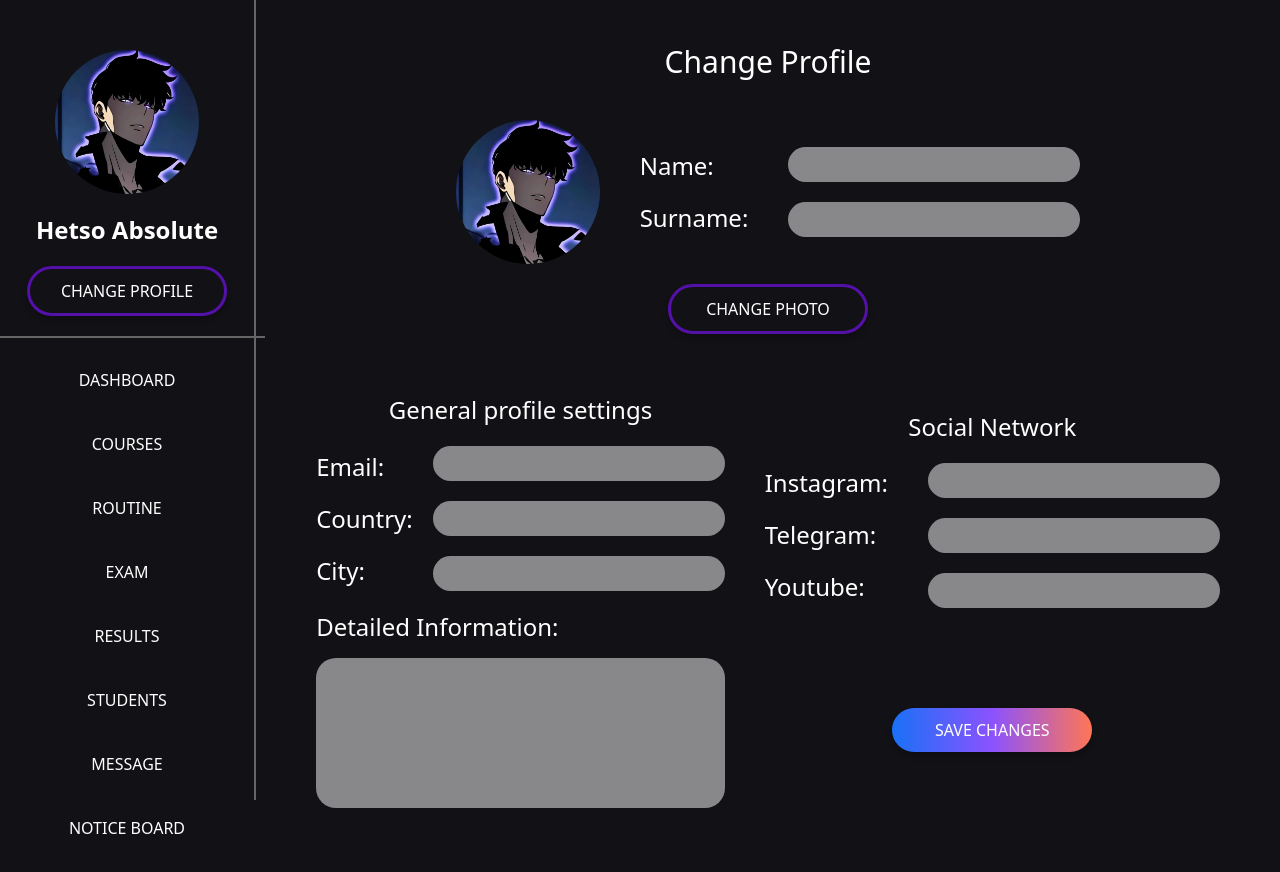
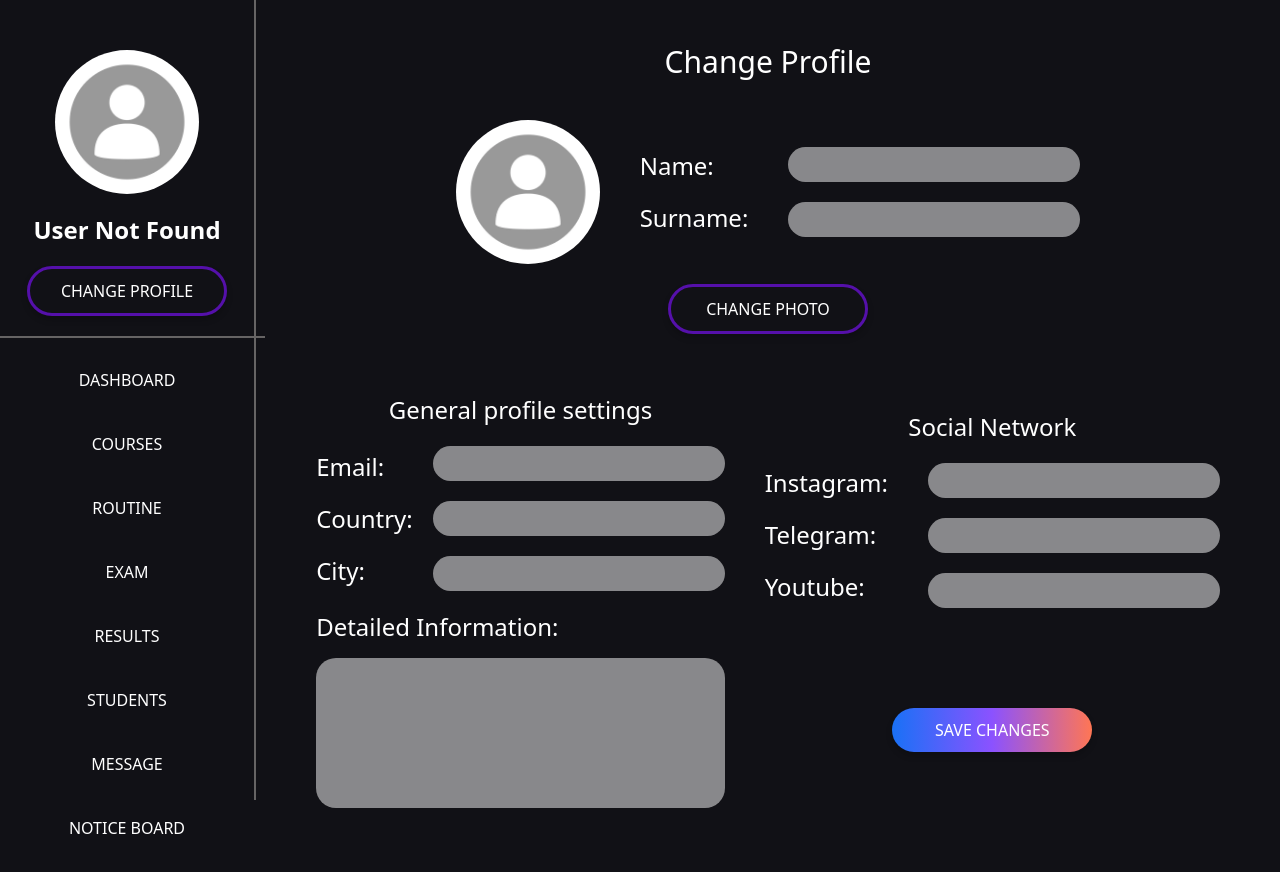
Before and after one commit to xHetso/online-school-front-vue, a Vue app: page /profile in a window 1280 px wide. Built offline with nearby package versions, Linux system fonts and the light colour scheme; no server answers.

Commit message:
Refactor NavProfile.vue and Auth.vue components

```diff
--- a/src/components/Navigation/NavProfile.vue
+++ b/src/components/Navigation/NavProfile.vue
@@ -1,14 +1,29 @@
-<script setup></script>
+<script setup>
+import { ref, onMounted } from 'vue';
+
+const userName = ref('Loading...');
+
+onMounted(() => {
+  const userStr = localStorage.getItem('user');
+  if (userStr) {
+    const user = JSON.parse(userStr);
+    userName.value = `${user.name} ${user.surname}`;
+  } else {
+    userName.value = "User Not Found";
+  }
+});
+</script>
+
 <template>
   <div
     class="profile flex flex-col justify-center items-center mt-[50px] mb-[20px]"
   >
     <img
       class="w-36 h-36 rounded-full mb-5"
-			src="./../../assets/images/image.png"
+      src="./../../assets/images/anonym.webp"
       alt="Rounded avatar"
     />
-		<h1 class="text-2xl font-bold text-white mb-5">Hetso Absolute</h1>
+    <h1 class="text-2xl font-bold text-white mb-5">{{ userName }}</h1>
     <router-link to="/profile" class="edit-button">Change Profile</router-link>
   </div>
 </template>
--- a/src/router.js
+++ b/src/router.js
@@ -96,7 +96,7 @@ const routes = [
 ]
 
 const getUserRole = () => {
-	const userData = JSON.parse(localStorage.getItem('userData'))
+	const userData = JSON.parse(localStorage.getItem('user'))
 	return userData && userData.isAdmin ? roles.admin : roles.user
 }
 
--- a/src/screens/Auth.vue
+++ b/src/screens/Auth.vue
@@ -32,7 +32,7 @@ const handleLogin = async () => {
 				httpOnly: false,
 				sameSite: 'Strict',
 			})
-			localStorage.setItem('userData', JSON.stringify(data.user))
+			localStorage.setItem('user', JSON.stringify(data.user))
 			console.log('Success', data)
 			window.location.href = 'http://localhost:5173/'; // Добавлено перенаправление
 		} else {
@@ -65,7 +65,7 @@ const handleRegister = async () => {
 				httpOnly: false,
 				sameSite: 'Strict',
 			})
-			localStorage.setItem('userData', JSON.stringify(data.user))
+			localStorage.setItem('user', JSON.stringify(data.user))
 			console.log('Success', data)
 			window.location.href = 'http://localhost:5173/'; // Добавлено перенаправление
 		} else {
--- a/src/screens/ChangeProfile.vue
+++ b/src/screens/ChangeProfile.vue
@@ -4,7 +4,7 @@
 			<div class="col">
 				<img
 					class="w-36 h-36 rounded-full mb-5"
-					src="/src/assets/images/image.png"
+					src="/src/assets/images/anonym.webp"
 				/>
 			</div>
 			<div>
@@ -113,6 +113,7 @@ const formData = reactive({
 	telegram: '',
 	youtube: '',
 	information: '',
+	avatar: ''
 })
 
 const fetchProfileData = async () => {
```
Also changed, not shown: src/assets/images/anonym.webp (added). Lines whose indentation alone changed are shown as unchanged.
